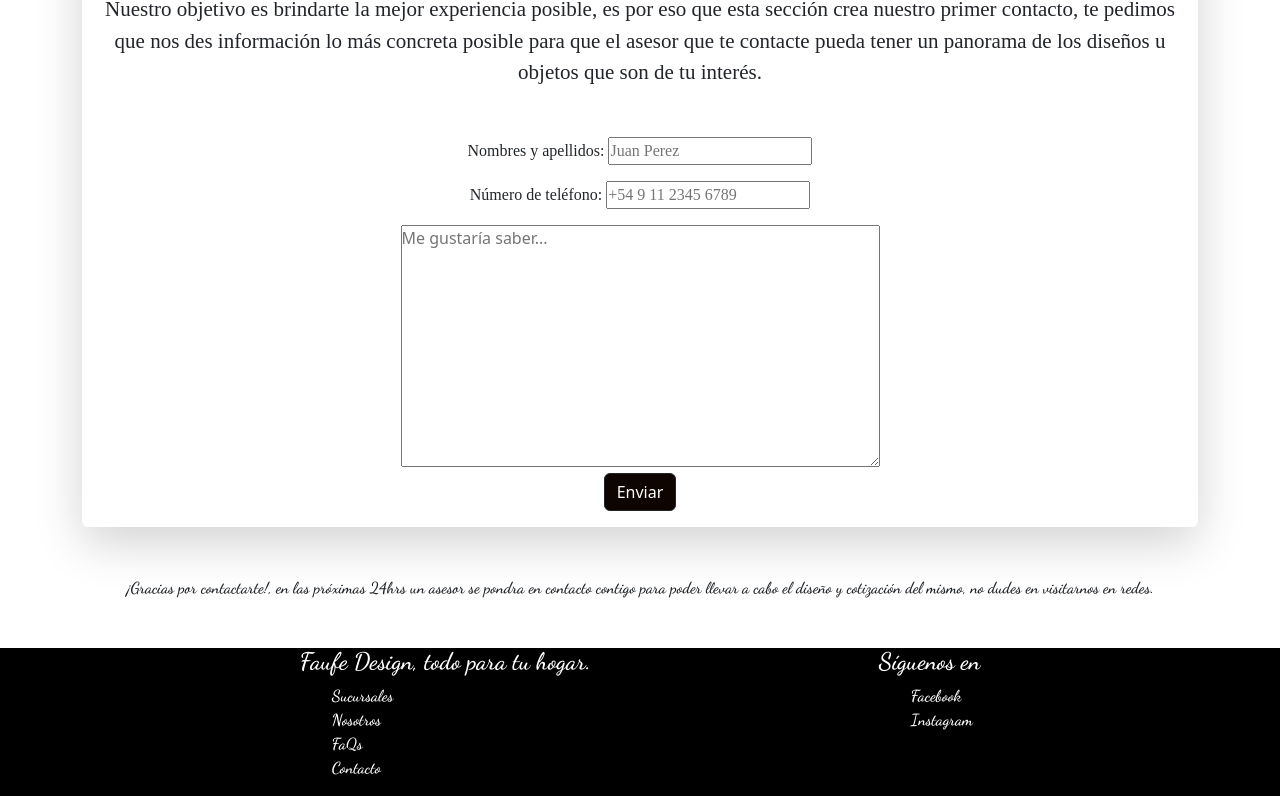
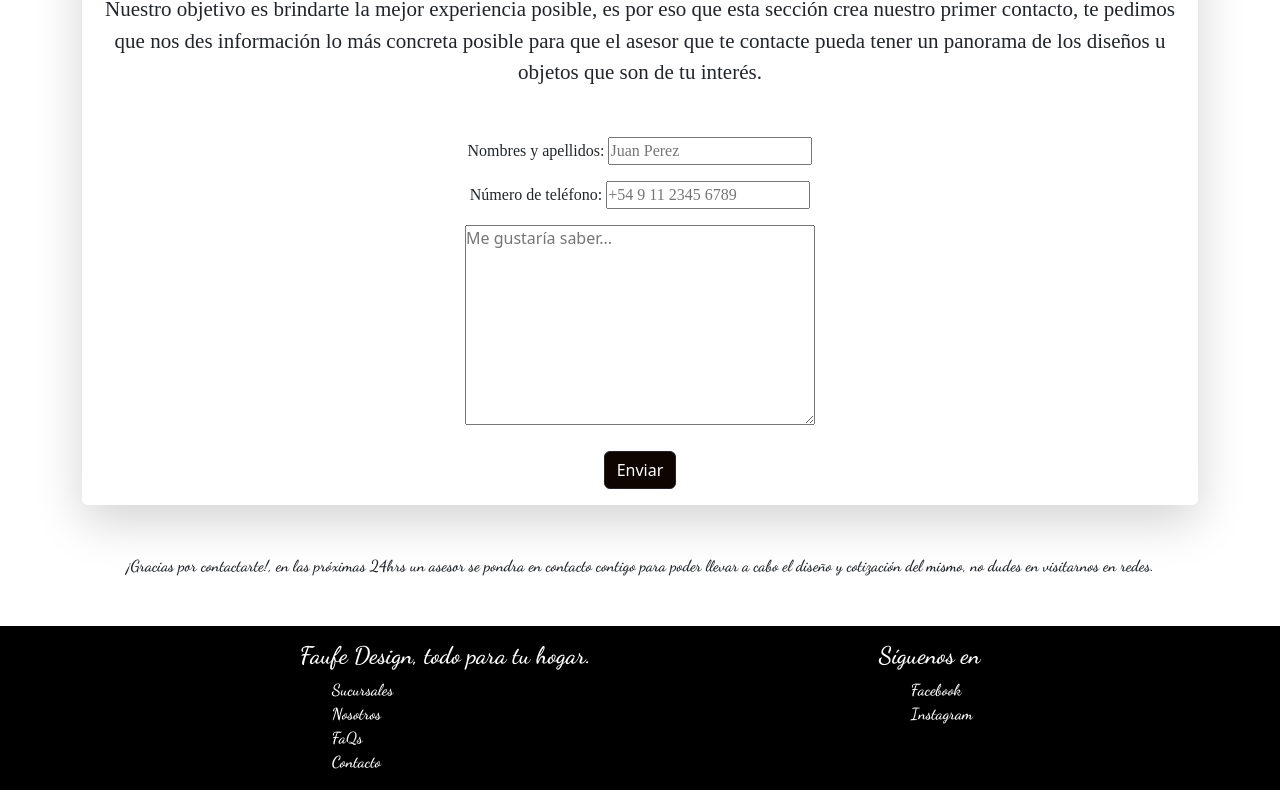
Before and after one commit to Hominish3/proyecto-coderhouse, a plain HTML site: page pages/contacto.html in a window 1280 px wide. Shown: the part 213-1009 px from the top of the page. Drawn offline with nearby package versions, Linux system fonts and the light colour scheme.

Commit message:
se soluciono el error con el ancho del text arear

```diff
--- a/pages/contacto.html
+++ b/pages/contacto.html
@@ -72,7 +72,7 @@
                     </div>
 
                     <div class="consultaUsuario mt-3">
-                        <textarea name="" id="consulta-usuario" cols="50" rows="10"
+                        <textarea name="" id="consulta-usuario" cols="" rows=""
                             placeholder="Me gustaría saber... "></textarea>
                     </div>
                     <button class="btn btn-dark" style="background-color: #0e0501;" type="submit">Enviar</button>
@@ -88,8 +88,8 @@
     </main>
 
 
-    <footer class="container-fluid mt-5">
-        <div>
+    <footer class="container-fluid">
+        <div class="mt-3">
             <h4>Faufe Design, todo para tu hogar.</h4>
             <ul>
                 <li class="nav-item">
@@ -106,7 +106,7 @@
                 </li>
             </ul>
         </div>
-        <div>
+        <div class="mt-3">
             <h4>Síguenos en</h4>
             <ul>
                 <li class="nav-item">
--- a/scss/pages/_contacto.scss
+++ b/scss/pages/_contacto.scss
@@ -5,3 +5,21 @@
 .TelefonoUsuario {
     font-family: 'Prata', serif;
 }
+
+@media (max-width: 576px) {
+    #consulta-usuario {
+        width: 250px;
+        height: 200px;
+        align-items: center;
+        margin-bottom: 20px;
+    }
+}
+
+@media (min-width: 576px) {
+    #consulta-usuario {
+        width: 350px;
+        height: 200px;
+        align-items: center;
+        margin-bottom: 20px;
+    }
+}
```
Also changed, not shown: css/style.css, scss/components/_footer.scss (line endings or trailing spaces), 1 other file.
